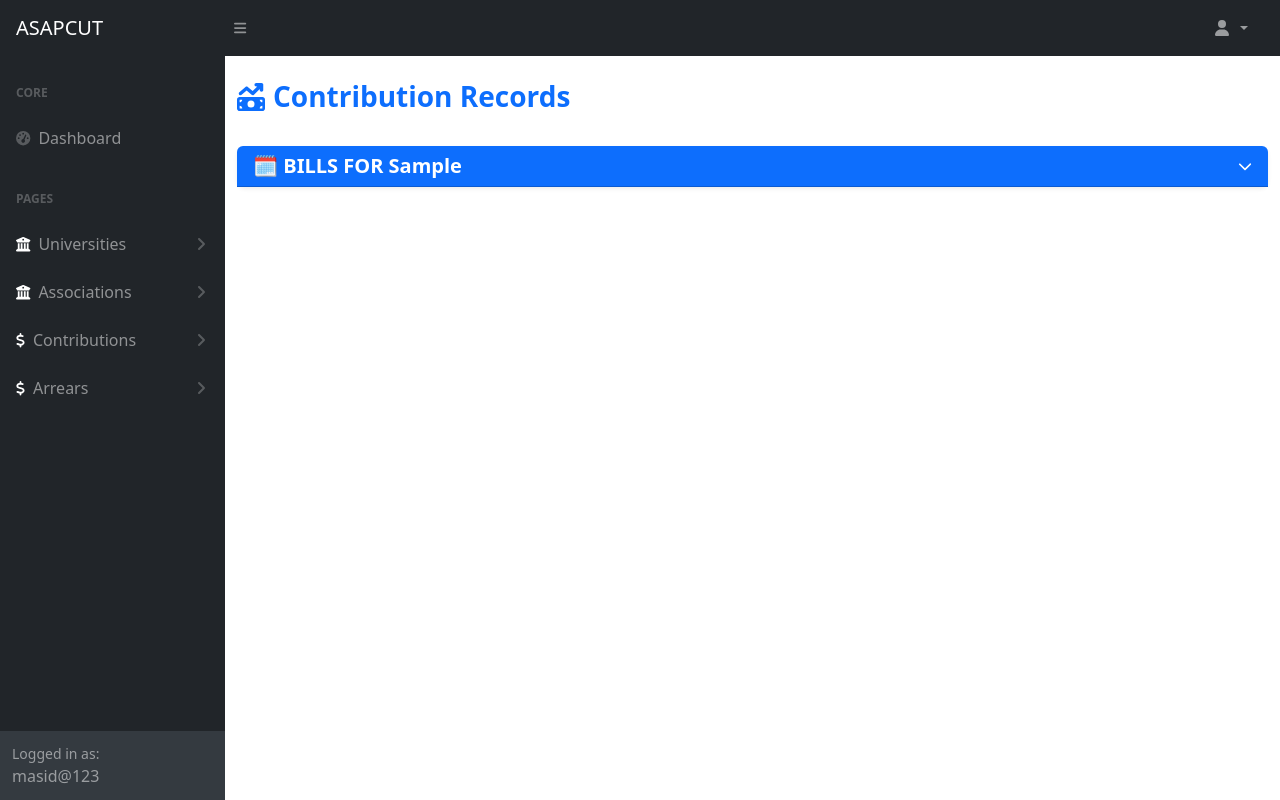
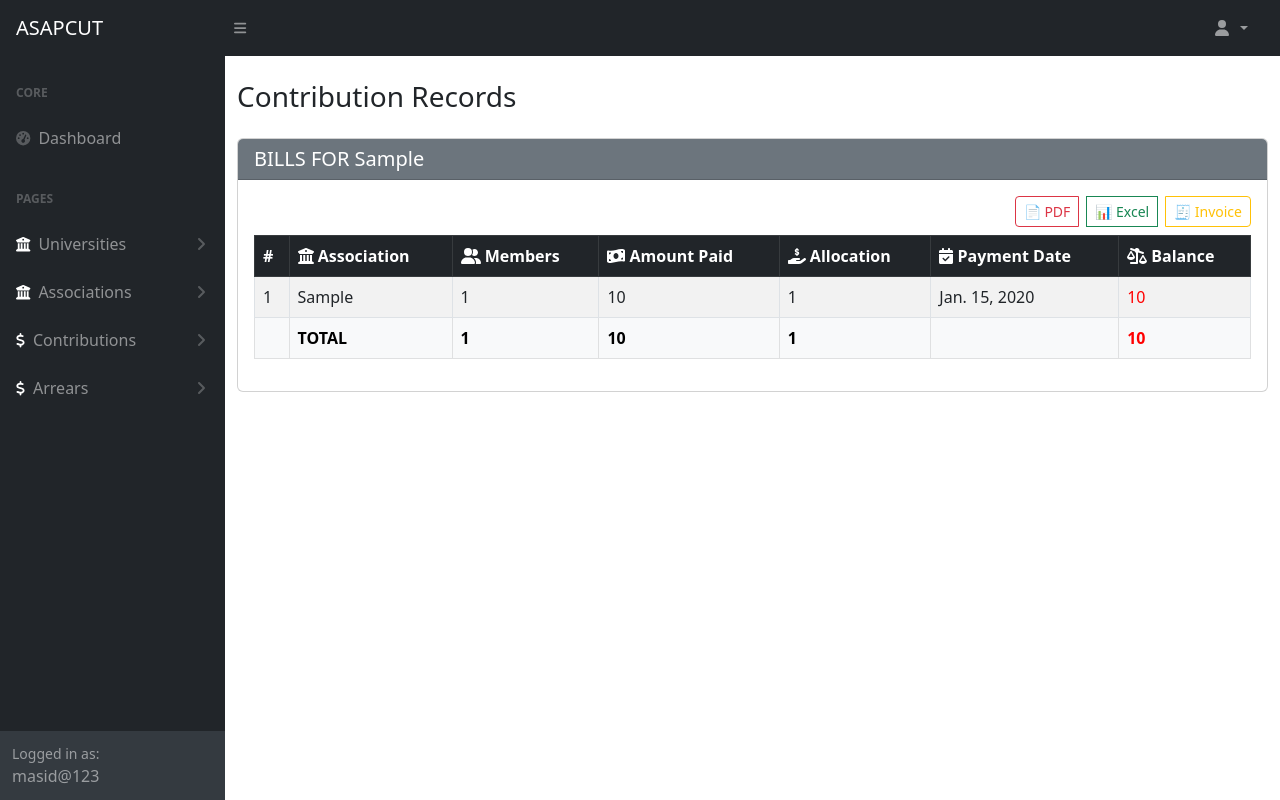
Before and after one commit to kurihom123/asaps, a Django app: page /contributions/ in a window 1280 px wide. Run offline with Django 5.2, Linux system fonts and the light colour scheme; a user stored in the database is signed in; tables that the repository leaves empty hold one stand-in row (values such as "Sample post"); some libraries are stand-ins or nearby versions.

Commit message:
upload excel updated

```diff
--- a/templates/pages/contributions/contribution_list.html
+++ b/templates/pages/contributions/contribution_list.html
@@ -4,63 +4,49 @@
 {% block content %}
 
 <div class="container mt-4">
-    <!-- Top Section -->
-    <div class="d-flex justify-content-between align-items-center mb-4">
-        <h3 class="fw-bold text-primary"><i class="fa fa-money-bill-trend-up me-2"></i>Contribution Records</h3>
+  <div class="d-flex justify-content-between align-items-center mb-3">
+      <h3>Contribution Records</h3>
 
-        {% if request.user.user_profile.position.name in 'President General Secretary Treasurer' %}
-        <div class="d-flex gap-2">
+      {% if request.user.is_authenticated and request.user.user_profile.position.name in 'President General Secretary Treasurer' %}
       <button class="btn btn-outline-primary" data-bs-toggle="modal" data-bs-target="#uploadExcelModal">
           📤 Upload Excel
       </button>
-            <button class="btn btn-secondary text-white" data-bs-toggle="modal" data-bs-target="#addContributionModal">
-                ➕ Add New Contribution Year
-            </button>
-        </div>
       {% endif %}
   </div>
 
-    <!-- Yearly Contributions -->
   {% for year, contributions in grouped_contributions.items %}
-    <div class="card shadow-sm mb-3 border-0 rounded-3">
-        <div class="card-header bg-primary text-white bill-header rounded-top" style="cursor: pointer;" data-target="#billTable{{ forloop.counter }}">
+  <div class="card mb-3">
+      <div class="card-header bg-secondary text-white bill-header" style="cursor: pointer;" data-target="#billTable{{ forloop.counter }}">
           <div class="d-flex justify-content-between align-items-center">
-                <h5 class="card-title mb-0 fw-bold">
-                    🗓️ BILLS FOR {{ year }}
-                </h5>
-                <i class="fa fa-chevron-down small"></i>
+              <h5 class="card-title mb-0">BILLS FOR {{ year }}</h5>
           </div>
       </div>
 
-        <div class="card-body bill-table" id="billTable{{ forloop.counter }}" style="display: none;">
-            <div class="d-flex justify-content-end mb-2 gap-2">
-                <button class="btn btn-sm btn-outline-dark" data-bs-toggle="modal" data-bs-target="#addContributionForYearModal{{ year }}">
-                    ➕ Add Record
-                </button>
-
-                <div class="btn-group">
+      <div class="card-body bill-table" id="billTable{{ forloop.counter }}">
+          <div class="d-flex justify-content-end">
+              <div class="btn-group position-relative z-1 gap-2">
                   <a href="{% url 'contributions_pdf' year %}" target="_blank" class="btn btn-sm btn-outline-danger">
-                        <i class="fa fa-file-pdf"></i> PDF
+                      📄 PDF
                   </a>
                   <a href="{% url 'contributions_excel' year %}" class="btn btn-sm btn-outline-success">
-                        <i class="fa fa-file-excel"></i> Excel
+                      📊 Excel
                   </a>
-                    <a href="{% url 'invoice_pdf' year %}" target="_blank" class="btn btn-sm btn-outline-primary">
+                  <a href="{% url 'invoice_pdf' year %}" target="_blank" class="btn btn-sm btn-outline-warning">
                       🧾 Invoice
                   </a>
               </div>
           </div>
 
-            <table class="table table-bordered table-striped align-middle text-center shadow-sm">
+          <table class="table table-bordered table-striped mt-2">
               <thead class="table-dark">
                   <tr>
                       <th>#</th>
                       <th><i class="fa fa-university"></i> Association</th>
-                        <th><i class="fa fa-users"></i> Members</th>
-                        <th><i class="fa fa-money-bill"></i> Amount Paid</th>
-                        <th><i class="fa fa-wallet"></i> Allocation</th>
-                        <th><i class="fa fa-calendar-day"></i> Payment Date</th>
-                        <th><i class="fa fa-scale-balanced"></i> Balance</th>
+                      <th><i class="fa fa-user-group"></i> Members</th>
+                      <th><i class="fa fa-money-bill-wave"></i> Amount Paid</th>
+                      <th><i class="fa fa-hand-holding-dollar"></i> Allocation</th>
+                      <th><i class="fa fa-calendar-check"></i> Payment Date</th>
+                      <th><i class="fa fa-scale-unbalanced-flip"></i> Balance</th>
                   </tr>
               </thead>
               <tbody>
@@ -72,55 +58,22 @@
                       <td>{{ contribution.amount_paid }}</td>
                       <td>{{ contribution.allocation }}</td>
                       <td>{{ contribution.payment_date }}</td>
-                        <td class="fw-bold text-danger">{{ contribution.balance }}</td>
+                      <td style="color: red;">{{ contribution.balance }}</td>
                   </tr>
                   {% endfor %}
               </tbody>
-                <tfoot class="table-light fw-bold">
+              <tfoot class="table-light">
                   <tr>
-                        <td></td>
-                        <td>Total</td>
-                        <td>{{ total_members_by_year|dict_get:year }}</td>
-                        <td>{{ total_requested_by_year|dict_get:year }}</td>
-                        <td>{{ total_allocation_by_year|dict_get:year }}</td>
-                        <td></td>
-                        <td class="text-danger">{{ total_balance_by_year|dict_get:year }}</td>
+                      <th></th>
+                      <th>TOTAL</th>
+                      <th>{{ total_members_by_year|dict_get:year }}</th>
+                      <th>{{ total_requested_by_year|dict_get:year }}</th>
+                      <th>{{ total_allocation_by_year|dict_get:year }}</th>
+                      <th></th>
+                      <th style="color: red;">{{ total_balance_by_year|dict_get:year }}</th>
                   </tr>
               </tfoot>
           </table>
-        </div>
-    </div>
-
-    <!-- Modal: Add Contribution for Year -->
-    <div class="modal fade" id="addContributionForYearModal{{ year }}" tabindex="-1" aria-labelledby="addContributionModalLabel{{ year }}" aria-hidden="true">
-        <div class="modal-dialog">
-            <div class="modal-content shadow">
-                <form method="post" action="{% url 'add_contribution_for_year' year %}">
-                    {% csrf_token %}
-                    <div class="modal-header bg-primary text-white">
-                        <h5 class="modal-title">Add Contribution - {{ year }}</h5>
-                        <button type="button" class="btn-close btn-close-white" data-bs-dismiss="modal"></button>
-                    </div>
-                    <div class="modal-body">
-                        <div class="mb-3">
-                            <label class="form-label">Association</label>
-                            {{ form.association|add_class:"form-select" }}
-                        </div>
-                        <div class="mb-3">
-                            <label class="form-label">Amount Paid</label>
-                            {{ form.amount_paid|add_class:"form-control" }}
-                        </div>
-                        <div class="mb-3">
-                            <label class="form-label">Payment Date</label>
-                            {{ form.payment_date|add_class:"form-control" }}
-                        </div>
-                    </div>
-                    <div class="modal-footer">
-                        <button type="button" class="btn btn-danger" data-bs-dismiss="modal">Cancel</button>
-                        <button type="submit" class="btn btn-success">Save</button>
-                    </div>
-                </form>
-            </div>
       </div>
   </div>
   {% endfor %}
@@ -129,12 +82,12 @@
 <!-- Upload Excel Modal -->
 <div class="modal fade" id="uploadExcelModal" tabindex="-1" aria-labelledby="uploadExcelModalLabel" aria-hidden="true">
   <div class="modal-dialog">
-    <div class="modal-content shadow">
+    <div class="modal-content">
       <form method="post" enctype="multipart/form-data" action="{% url 'upload_contribution_excel' %}">
         {% csrf_token %}
-        <div class="modal-header bg-success text-white">
-          <h5 class="modal-title"><i class="fa fa-file-excel me-2"></i>Upload Excel File</h5>
-          <button type="button" class="btn-close btn-close-white" data-bs-dismiss="modal"></button>
+        <div class="modal-header">
+          <h5 class="modal-title">Upload Excel File</h5>
+          <button type="button" class="btn-close" data-bs-dismiss="modal" aria-label="Close"></button>
         </div>
         <div class="modal-body">
           <div class="mb-3">
@@ -158,20 +111,13 @@
 <!-- Scripts -->
 <script src="https://code.jquery.com/jquery-3.6.0.min.js"></script>
 <script src="https://cdn.jsdelivr.net/npm/bootstrap@5.3.3/dist/js/bootstrap.bundle.min.js"></script>
+
 <script>
 $(document).ready(function() {
-    // Toggle year tables
     $('.bill-header').click(function() {
         var target = $(this).data('target');
-        $(target).slideToggle(400);
-        $(this).find('i').toggleClass('fa-chevron-down fa-chevron-up');
+        $(target).slideToggle();
     });
-
-    // Auto open modal on error
-    {% if show_modal %}
-        var year = "{{ request.resolver_match.kwargs.year }}";
-        $("#addContributionForYearModal" + year).modal('show');
-    {% endif %}
 });
 </script>
 
```
Lines whose indentation alone changed are shown as unchanged.
